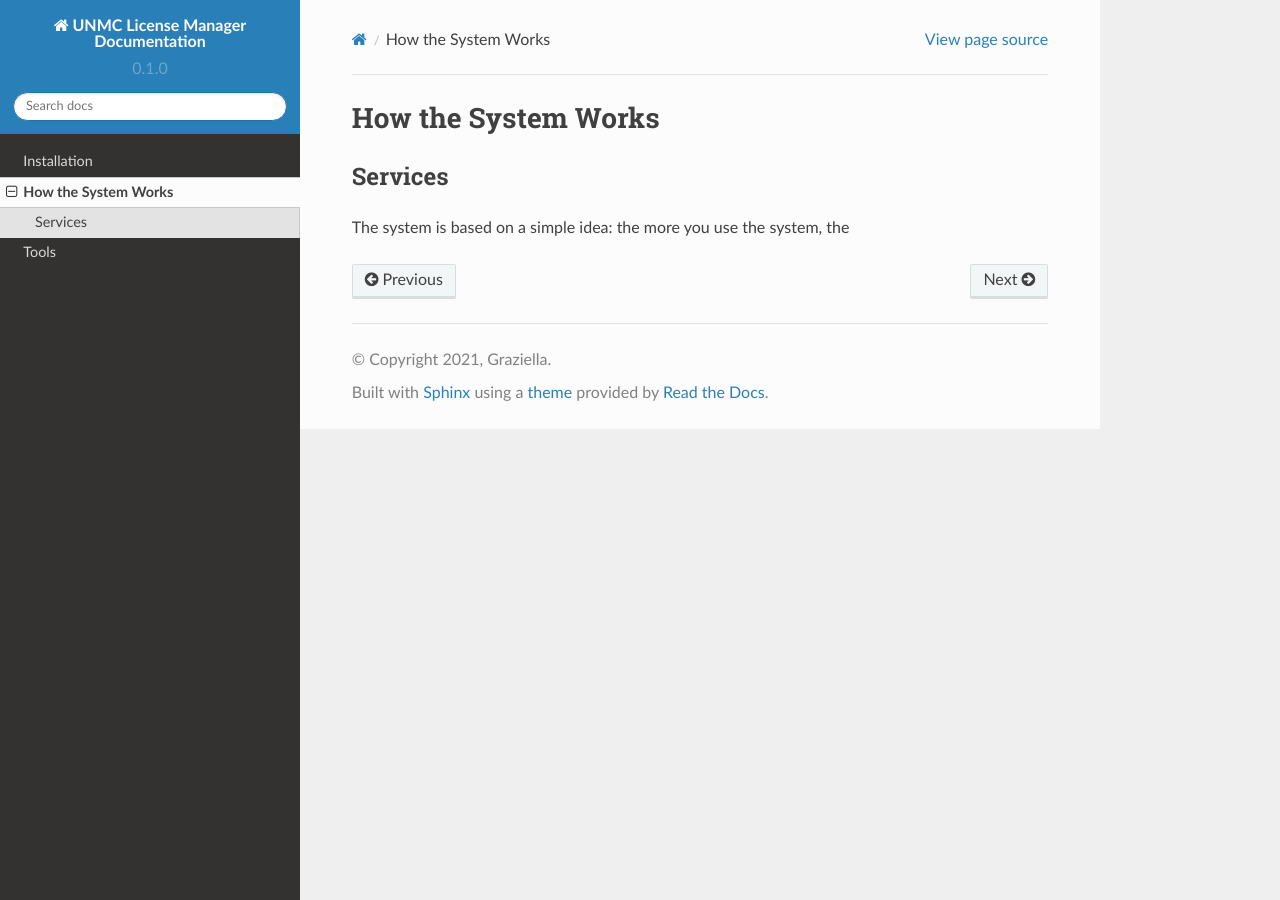
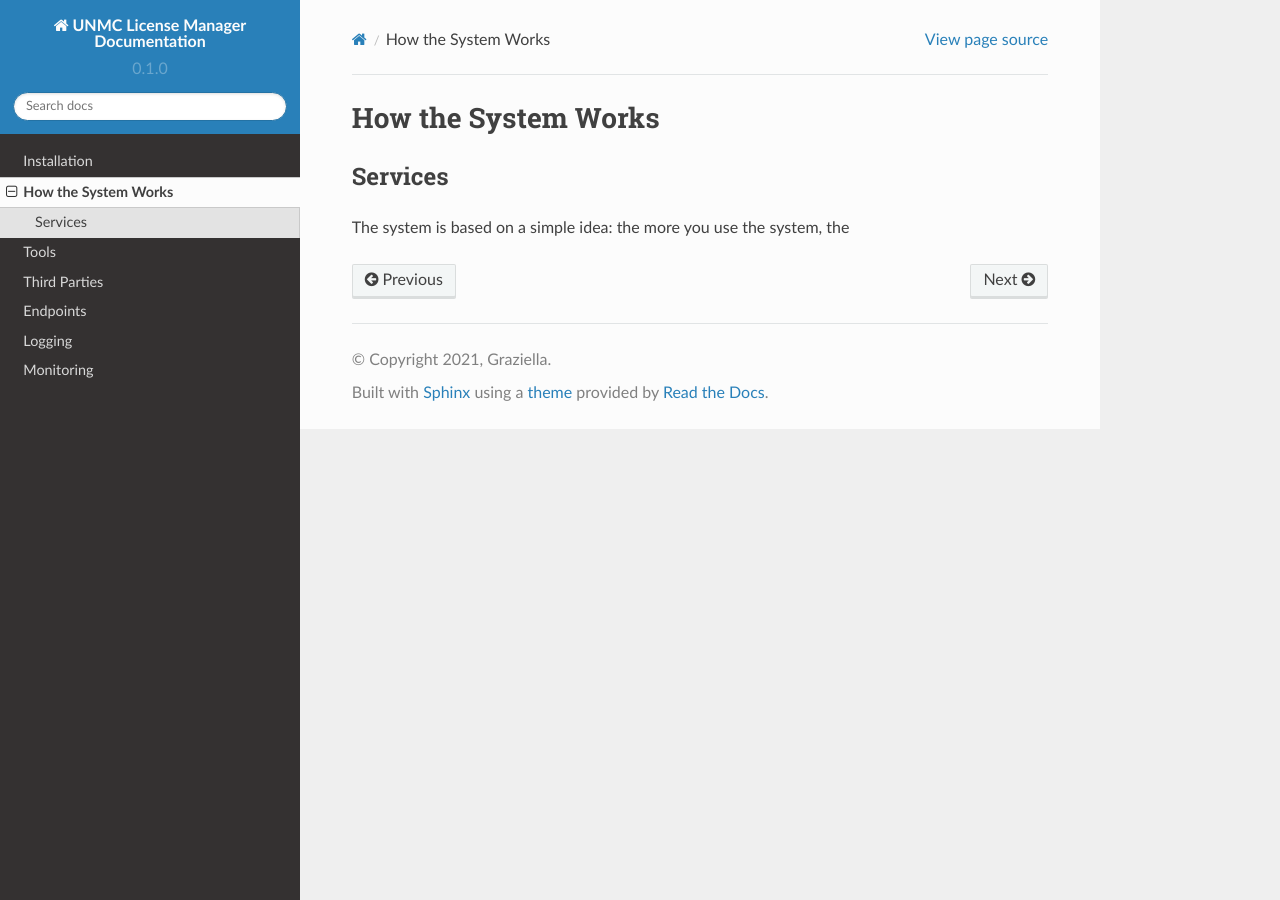
Before and after one commit to elijah-okello/unmc-docs, a Sphinx documentation site: the page built from docs/source/howitworks.rst, in a window 1280 px wide. Built offline with Sphinx 7.4.7 and the Read the Docs theme 2.0.0, drawn with Linux system fonts in a browser that asks for light colours; pages that are not in the unit, such as notebooks, are missing from menus.

Commit message:
updated the docs with sections

```diff
--- a/docs/source/index.rst
+++ b/docs/source/index.rst
@@ -24,4 +24,7 @@ Contents
    install
    howitworks
    tools
-   api
+   thirdparties
+   endpoints
+   logging
+   monitoring
--- /dev/null
+++ b/docs/source/logging.rst
@@ -0,0 +1,5 @@
+Logging
+=======
+
+Logging setup for UNMC license System
+-------------------------------------
--- /dev/null
+++ b/docs/source/thirdparties.rst
@@ -0,0 +1,5 @@
+Third Parties
+=============
+
+Third Parties being used
+------------------------
```
Also changed, not shown: docs/source/endpoints.rst (added, +9 -0 lines), docs/source/monitoring.rst (added, +7 -0 lines).
